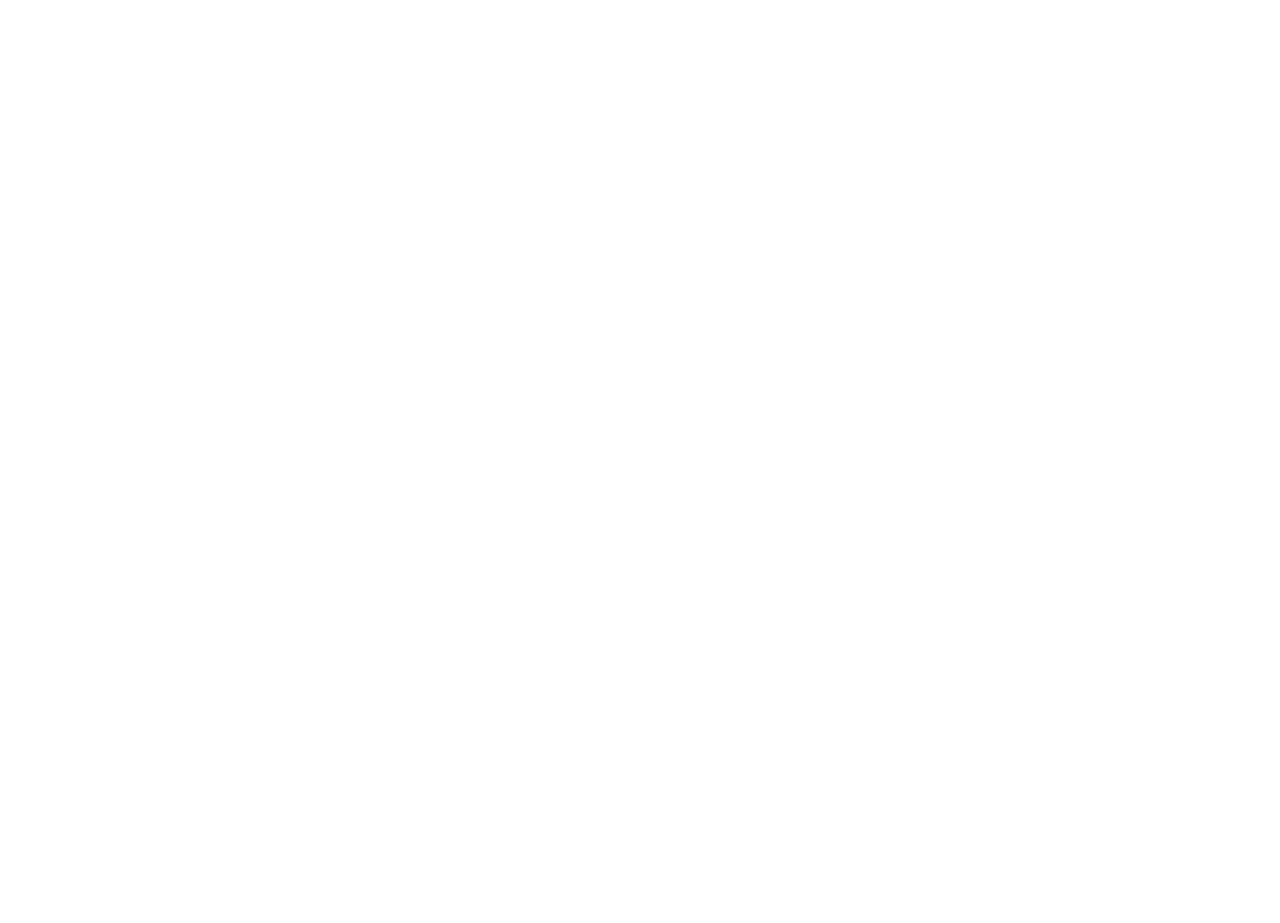
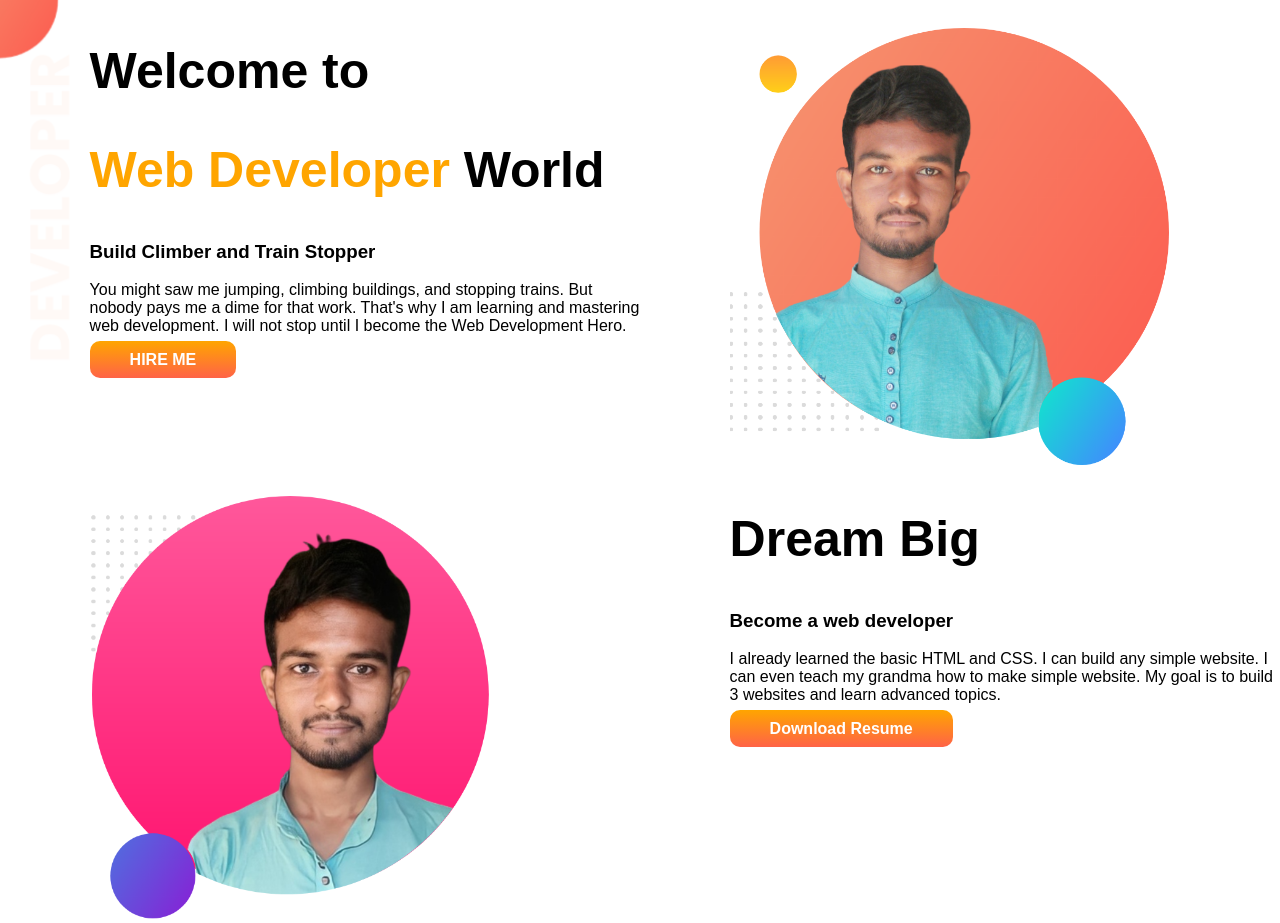
Before and after one commit to hussainali2023/developer-portfolio, a plain HTML site: page index.html in a window 1280 px wide. Before the commit the page ends 800 px from the top, so only its background shows below. Drawn offline with Linux system fonts and the light colour scheme; a web font is replaced by a local one.

Commit message:
top and middle section

```diff
--- a/index.html
+++ b/index.html
@@ -5,8 +5,33 @@
     <meta http-equiv="X-UA-Compatible" content="IE=edge">
     <meta name="viewport" content="width=device-width, initial-scale=1.0">
     <title>Developer Portfolio</title>
+    <link rel="preconnect" href="https://fonts.googleapis.com">
+<link rel="preconnect" href="https://fonts.gstatic.com" crossorigin>
+<link href="https://fonts.googleapis.com/css2?family=Trispace&display=swap" rel="stylesheet">
+    <link rel="stylesheet" href="style.css">
 </head>
 <body>
+    <section class="top-banner"><div class="half-width">
+<h1>Welcome to</h1>
+<h1><span>Web Developer</span> World</h1>
+<h3>Build Climber and Train Stopper</h3>
+<p>You might saw me jumping, climbing buildings, and stopping trains. But nobody pays me a dime for that work. That's why I am learning and mastering web development. I will not stop until I become the Web Development Hero.</p>
+<a class="link-button" href="https://www.google.com" target="_blank">HIRE ME</a></div>
 
+<div class="half-width"><img src="images/pic1.png" alt=""></div></section>
+<section>
+    <div class="half-width">
+<img src="images/pic2.png" alt="">
+    </div>
+    <div class="half-width">
+        <h1>Dream Big</h1>
+        <h3>
+            Become a web developer
+        </h3>
+        <p>I already learned the basic HTML and CSS. I can build any simple website. I can even teach my grandma how to make simple website. My goal is to build 3 websites and learn advanced topics.</p>
+        <a class="link-button" href="https://www.google.com" target="_blank">Download Resume</a>
+
+    </div>
+</section>
 </body>
 </html>
--- a/style.css
+++ b/style.css
@@ -0,0 +1,37 @@
+   body{
+        margin: 0;
+        font-family: 'Poppins', sans-serif;
+}
+.top-banner{
+    background-image: url(images/top-banner.png);
+    background-repeat: no-repeat;
+}
+h1{
+    font-family: 'Trispace', sans-serif;
+    font-size: 50px;
+}
+span{
+    color: orange;
+}
+section{
+display: flex;
+}
+.half-width{
+    width: 50%;
+    padding-left: 7%;
+}
+.half-width img{
+    width: 80%;
+    padding-top: 5%;
+}
+.link-button{
+    text-decoration: none;
+    background: linear-gradient( orange, tomato);
+    padding: 10px 40px;
+    border-radius: 10px;
+    color: white;
+    font-weight: 700;
+
+
+
+}
```
